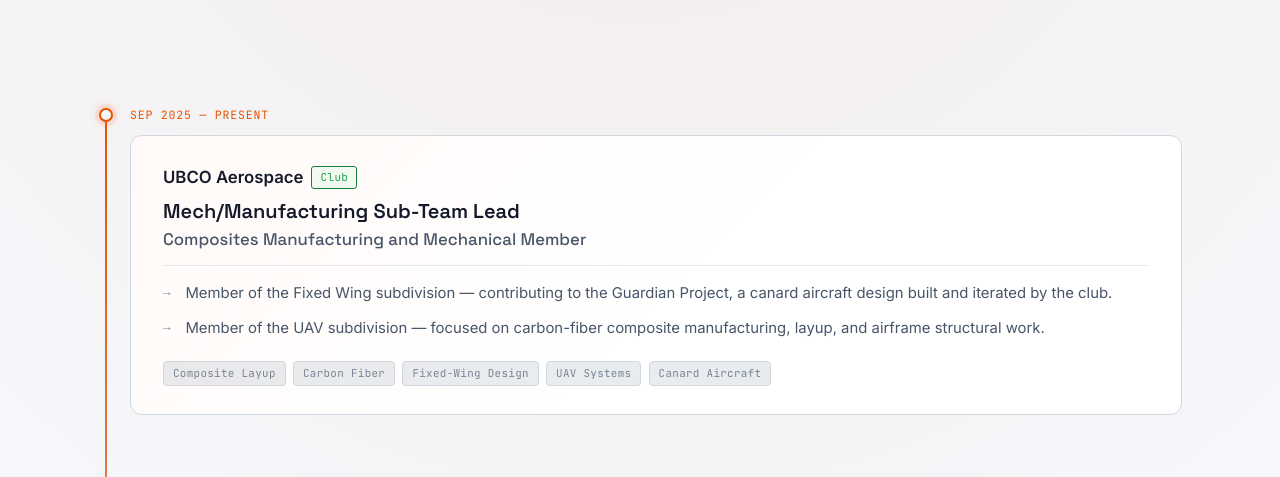
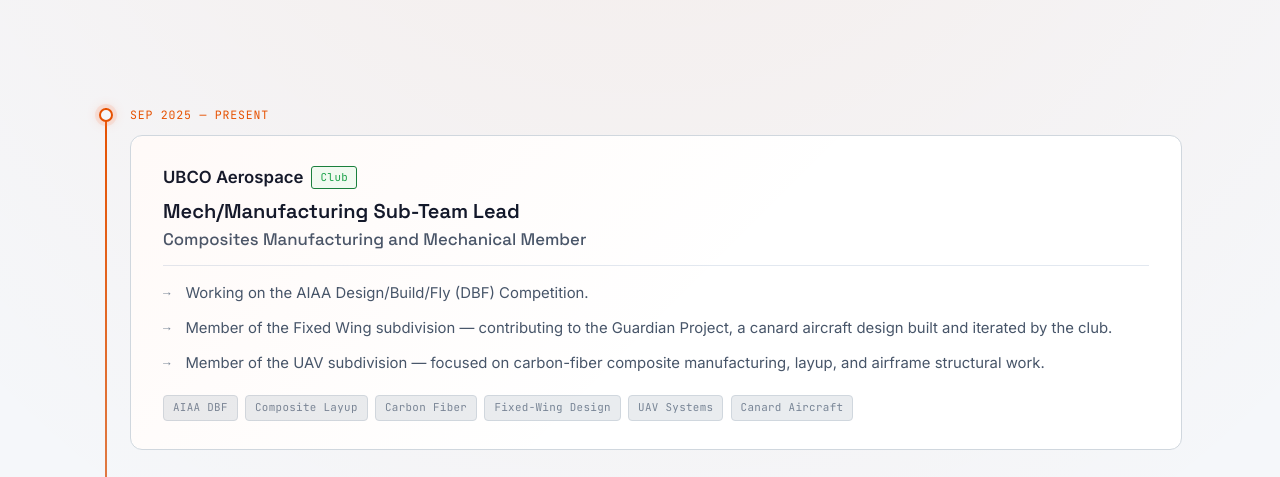
Before and after one commit to VijayPrajwal/VijayPrajwalRajasekar-Portfolio, a plain HTML site: page experience.html in a window 1280 px wide. Shown: the part 300-777 px from the top of the page. Drawn offline with Linux system fonts and the light colour scheme.

Commit message:
experience: add AIAA DBF Competition as first bullet for UBCO Aerospace

```diff
--- a/experience.html
+++ b/experience.html
@@ -322,10 +322,12 @@
               </div>
               <div class="tl-card-divider"></div>
               <ul class="tl-bullets">
+                <li>Working on the AIAA Design/Build/Fly (DBF) Competition.</li>
                 <li>Member of the Fixed Wing subdivision — contributing to the Guardian Project, a canard aircraft design built and iterated by the club.</li>
                 <li>Member of the UAV subdivision — focused on carbon-fiber composite manufacturing, layup, and airframe structural work.</li>
               </ul>
               <div class="tl-skills">
+                <span class="tl-skill">AIAA DBF</span>
                 <span class="tl-skill">Composite Layup</span>
                 <span class="tl-skill">Carbon Fiber</span>
                 <span class="tl-skill">Fixed-Wing Design</span>
```
